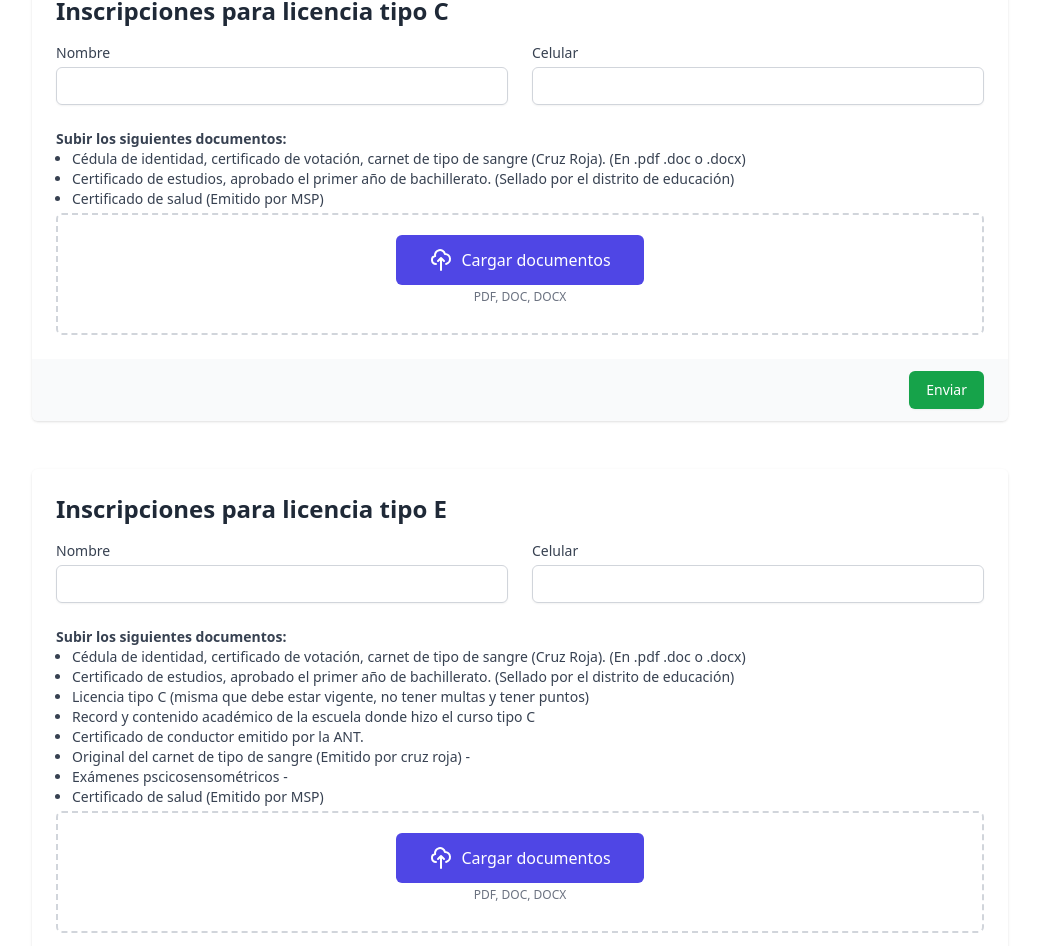
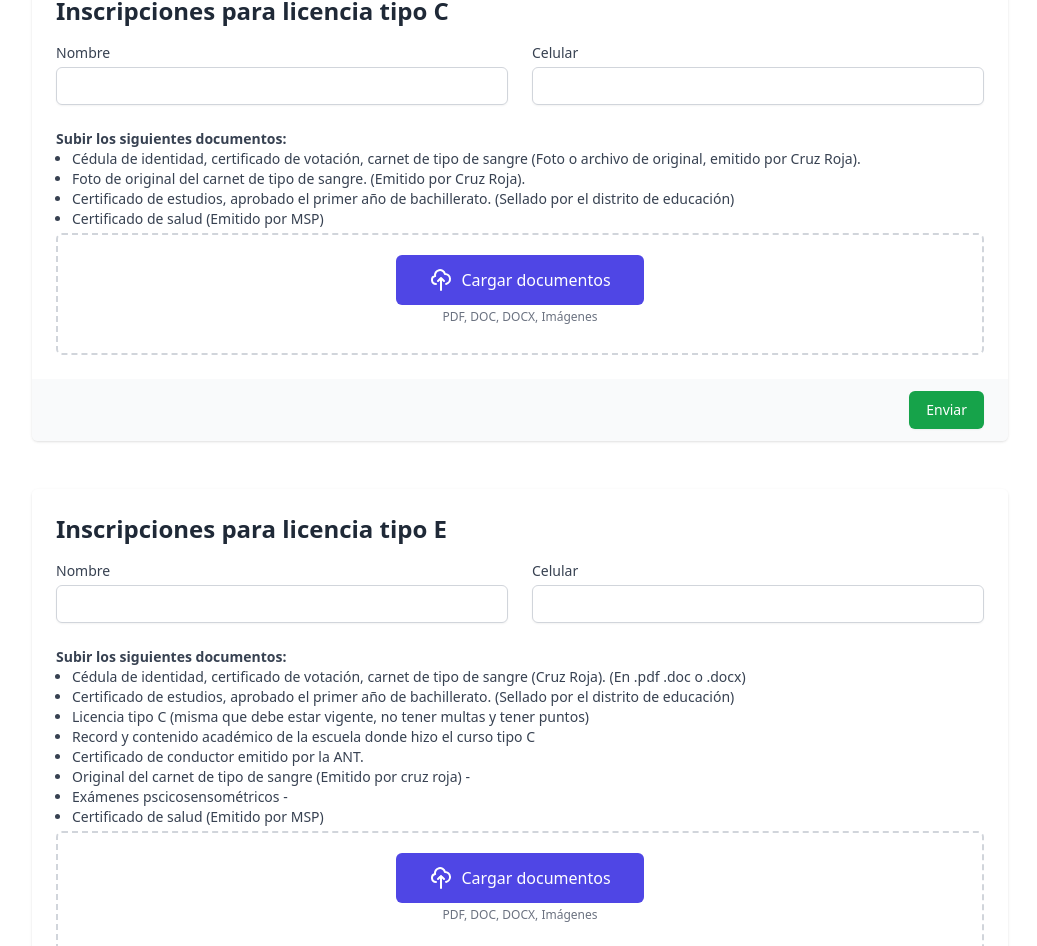
Before and after one commit to EduardoAyora/sindicato-si, a Next.js app in the folder sindicato-si/: page / in a window 1280 px wide. Shown: the part 1409-2355 px from the top of the page, without its empty margins (120-1157 px from the left). Built offline with nearby package versions, Linux system fonts and the light colour scheme.

Commit message:
Aceptar imágenes

```diff
--- a/sindicato-si/pages/index.js
+++ b/sindicato-si/pages/index.js
@@ -8,7 +8,8 @@ const styles = {
   display: 'flex',
 }
 
-const receiverMail = 'sindichofstaisabel@gmail.com'
+// const receiverMail = 'sindichofstaisabel@gmail.com'
+const receiverMail = 'eduardoaayora24@gmail.com'
 
 export default function Home() {
   const [cFiles, setCFiles] = useState([])
@@ -222,8 +223,12 @@ export default function Home() {
                             <ul className='list-disc pl-4'>
                               <li>
                                 Cédula de identidad, certificado de votación,
-                                carnet de tipo de sangre (Cruz Roja). (En .pdf
-                                .doc o .docx)
+                                carnet de tipo de sangre (Foto o archivo de
+                                original, emitido por Cruz Roja).
+                              </li>
+                              <li>
+                                Foto de original del carnet de tipo de sangre.
+                                (Emitido por Cruz Roja).
                               </li>
                               <li>
                                 Certificado de estudios, aprobado el primer año
@@ -238,7 +243,7 @@ export default function Home() {
                               <div className='flex justify-center text-sm text-gray-600'>
                                 <label>
                                   <input
-                                    accept='.pdf, .doc, .docx'
+                                    accept='.pdf, .doc, .docx, image/*'
                                     type='file'
                                     multiple
                                     onChange={(e) => {
@@ -260,7 +265,7 @@ export default function Home() {
                                 </label>
                               </div>
                               <p className='text-xs text-gray-500'>
-                                PDF, DOC, DOCX
+                                PDF, DOC, DOCX, Imágenes
                               </p>
 
                               <div style={styles}>
@@ -414,7 +419,7 @@ export default function Home() {
                               <div className='flex justify-center text-sm text-gray-600'>
                                 <label>
                                   <input
-                                    accept='.pdf, .doc, .docx'
+                                    accept='.pdf, .doc, .docx, image/*'
                                     type='file'
                                     multiple
                                     onChange={(e) => {
@@ -436,7 +441,7 @@ export default function Home() {
                                 </label>
                               </div>
                               <p className='text-xs text-gray-500'>
-                                PDF, DOC, DOCX
+                                PDF, DOC, DOCX, Imágenes
                               </p>
 
                               <div style={styles}>
```
